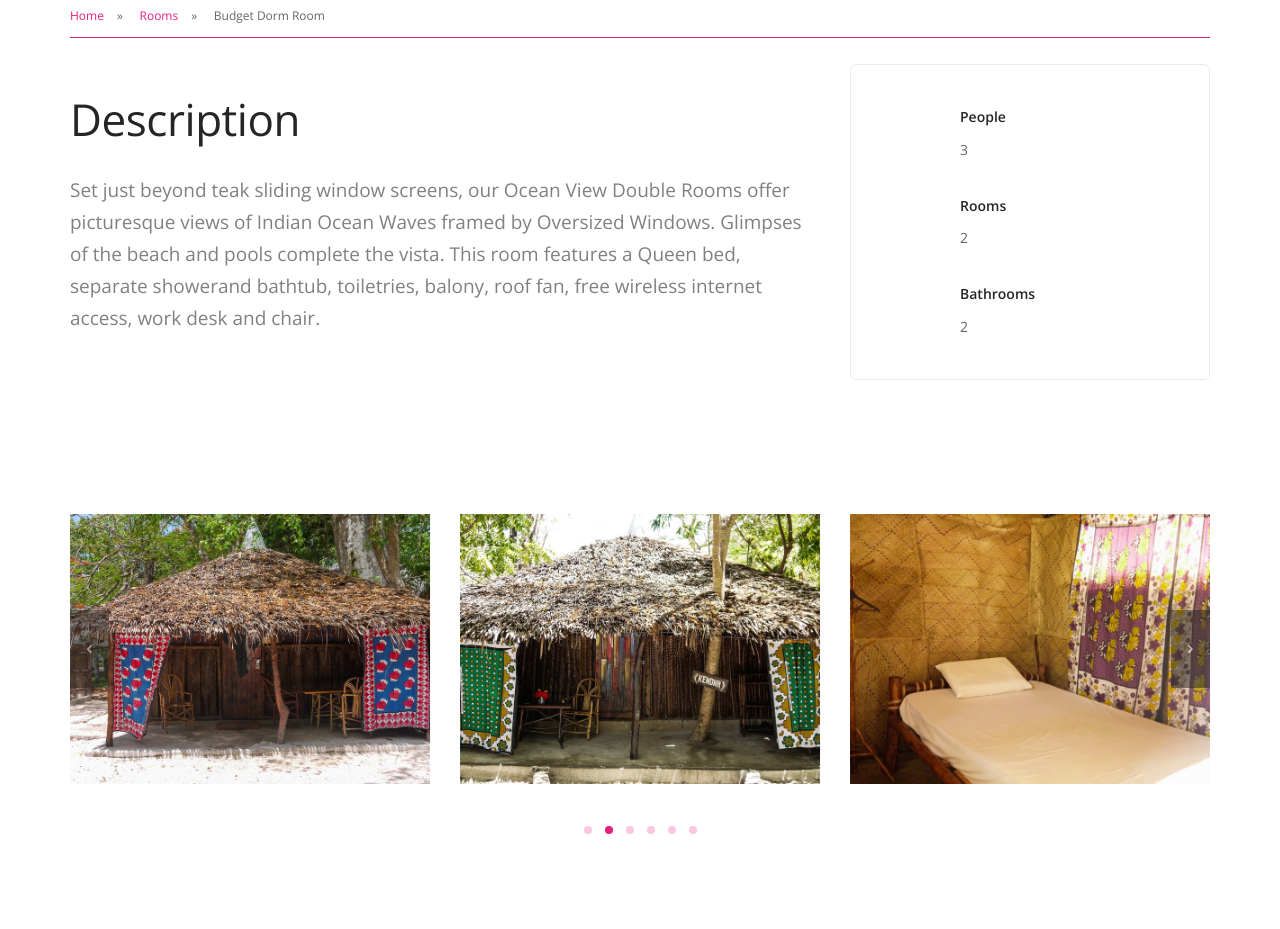
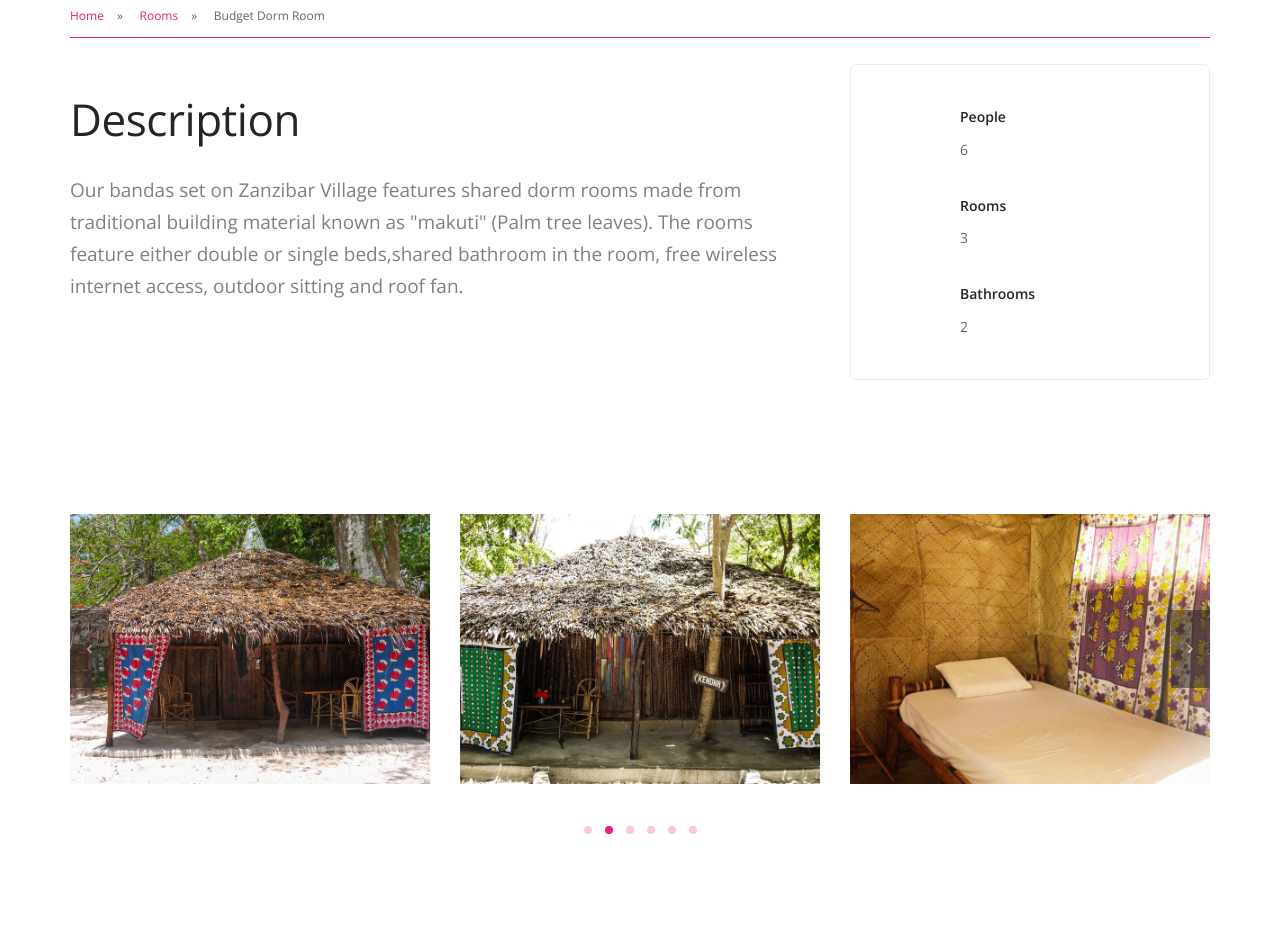
Before and after one commit to Bobby00/ResortWebsite2, a plain HTML site: page budgetBanda.html in a window 1280 px wide. Shown: the part 816-1745 px from the top of the page. Drawn offline with nearby package versions, Linux system fonts and the light colour scheme; a web font is replaced by a local one.

Commit message:
changing description on dorms page

```diff
--- a/budgetBanda.html
+++ b/budgetBanda.html
@@ -117,7 +117,7 @@
                         <div class="col-sm-12 col-md-8">
                             <div class="switchable__text">
                                 <h1>Description</h1>
-                                <p class="lead"> Set just beyond teak sliding window screens, our Ocean View Double Rooms offer picturesque views of Indian Ocean Waves framed by Oversized Windows. Glimpses of the beach and pools complete the vista. This room features a Queen bed, separate showerand bathtub, toiletries, balony, roof fan, free wireless internet access, work desk and chair. </p>
+                                <p class="lead"> Our bandas set on Zanzibar Village features shared dorm rooms made from traditional building material known as "makuti" (Palm tree leaves). The rooms feature either double or single beds,shared bathroom in the room, free wireless internet access, outdoor sitting and roof fan. </p>
                             </div>
                         </div>
                         <div class="col-sm-12 col-md-4 col-xs-12">
@@ -125,13 +125,13 @@
                                 <div class="feature feature-2"> <i style="color:#e7207b;" class="icon icon-Business-Mens"></i>
                                     <div class="feature__body">
                                         <h5>People</h5>
-                                        <p> 3 </p>
+                                        <p> 6 </p>
                                     </div>
                                 </div>
                                 <div class="feature feature-2"> <i style="color:#e7207b;" class="icon icon-Home"></i>
                                     <div class="feature__body">
                                         <h5>Rooms</h5>
-                                        <p> 2 </p>
+                                        <p> 3 </p>
                                     </div>
                                 </div>
                                 <div class="feature feature-2"> <i style="color:#e7207b;" class="icon icon-Slippers"></i>
```
